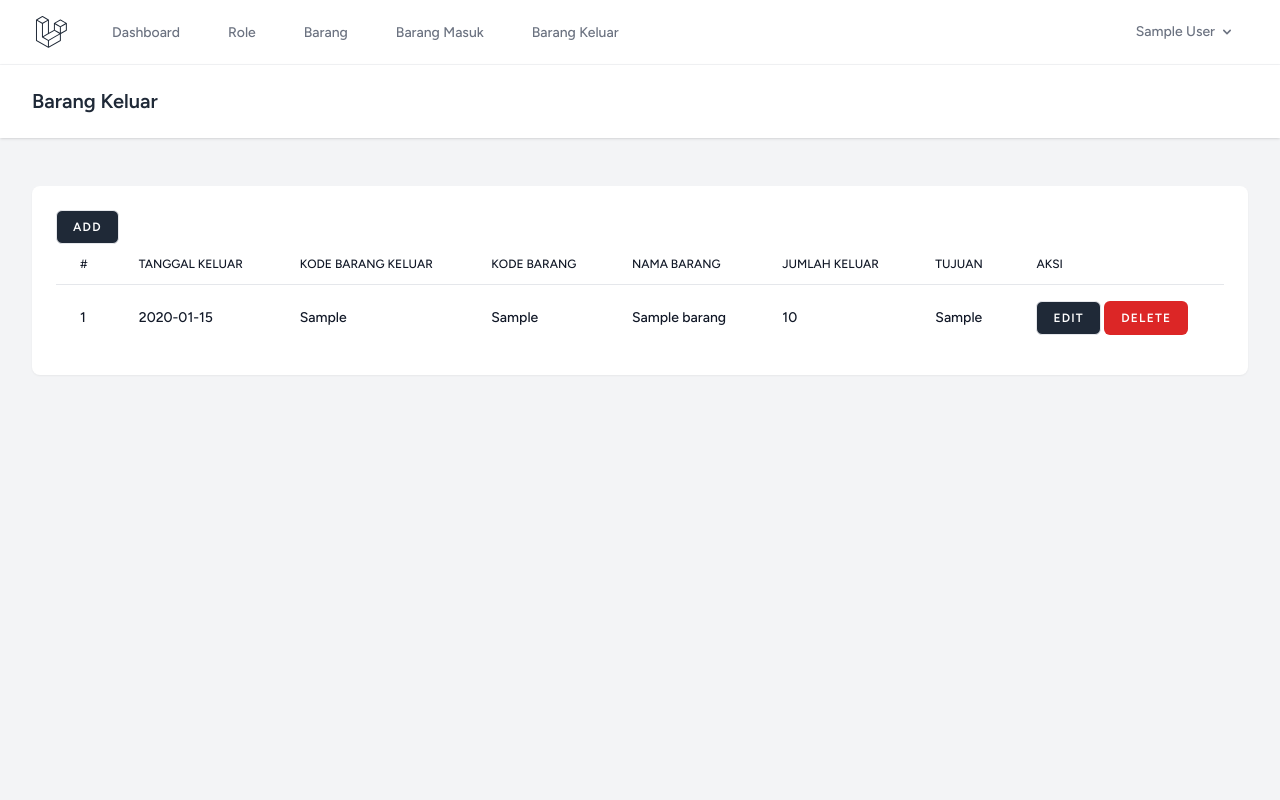
After one commit to Rizki5846/Project-MonitoringToko, a Laravel app: page /BarangKeluar in a window 1280 px wide. The commit adds this page. Run offline with Laravel 10, Linux system fonts and the light colour scheme; a user stored in the database is signed in; tables that the repository leaves empty hold one stand-in row (values such as "Sample post"); style sheets or scripts are compiled from the project's sources; some libraries are stand-ins or nearby versions.

Commit message:
Pembuatan halaman barang keluar dengan Managemend Crud nya dan Perbaikan pada halaman edit untuk barang masuk

```diff
--- /dev/null
+++ b/app/Http/Controllers/BarangKeluarController.php
@@ -0,0 +1,102 @@
+<?php
+
+namespace App\Http\Controllers;
+
+use App\Models\Barang;
+use App\Models\BarangKeluar;
+use Illuminate\Http\Request;
+
+class BarangKeluarController extends Controller
+{
+    public function index()
+    {
+        $data ['barang_keluar'] = BarangKeluar::all();
+        return view('BarangKeluar.index', $data);
+    }
+
+    public function create()
+    {
+        $data ['barangs'] = Barang::all();
+        return view('BarangKeluar.create' , $data);
+    }
+
+    public function store(Request $request)
+    {
+        // Validasi input sebelum disimpan
+        $validatedData = $request->validate([
+            'kode_barang' => 'required',
+            'jumlah_keluar' => 'required|integer',
+            'tujuan' => 'required',
+            'tgl_keluar' => 'required|date',
+            // Tambahkan aturan validasi lain jika diperlukan
+        ]);
+
+        // Membuat instance BarangMasuk
+        $barangKeluar = new BarangKeluar();
+        $barangKeluar->kode_barang = $request->kode_barang;
+        $barangKeluar->jumlah_keluar = $request->jumlah_keluar;
+        $barangKeluar->tujuan = $request->tujuan;
+        $barangKeluar->tgl_keluar = $request->tgl_keluar;
+        // Mengisi atribut lain jika ada
+
+        // Simpan data barang masuk ke dalam database
+        $barangKeluar->save();
+
+        // Redirect atau berikan respons berhasil jika penyimpanan berhasil
+        return redirect()->route('BarangKeluar')->with('success', 'Data barang keluar berhasil ditambahkan');
+    }
+
+
+    public function edit($id)
+        {
+            $barangKeluar = BarangKeluar::find($id);
+            $barangs = Barang::all();
+
+            return view('BarangKeluar.edit', compact('barangKeluar', 'barangs'));
+        }
+
+
+    public function update(Request $request, $id)
+    {
+        $validatedData = $request->validate([
+            'kode_barang' => 'required',
+            'jumlah_keluar' => 'required|integer',
+            'tujuan' => 'required',
+            'tgl_keluar' => 'required|date',
+            // Tambahkan aturan validasi lain jika diperlukan
+        ]);
+
+        $barangKeluar = BarangKeluar::find($id);
+        $barangKeluar->kode_barang = $request->kode_barang;
+        $barangKeluar->jumlah_keluar = $request->jumlah_keluar;
+        $barangKeluar->tujuan = $request->tujuan;
+        $barangKeluar->tgl_keluar = $request->tgl_keluar;
+        // Update atribut lain jika diperlukan
+
+        $barangKeluar->save();
+
+        return redirect()->route('BarangKeluar')->with('success', 'Data barang keluar berhasil diperbarui');
+    }
+
+    public function getNamaBarangByKodeBarang(Request $request)
+    {
+        $kodeBarang = $request->kode_barang;
+        $namaBarang = Barang::where('kode_barang', $kodeBarang)->value('nama_barang');
+
+        return response()->json(['nama_barang' => $namaBarang]);
+    }
+
+    public function destroy($id)
+    {
+        $barangkeluar = BarangKeluar::findOrFail($id);
+        $barangkeluar->delete();
+
+        $notification = array(
+            'message' => 'Data barang masuk berhasil dihapus',
+            'alert-type' => 'success'
+        );
+
+        return redirect()->route('BarangKeluar')->with($notification);
+    }
+
+}
--- a/app/Models/Barang.php
+++ b/app/Models/Barang.php
@@ -4,6 +4,7 @@ namespace App\Models;
 
 use Illuminate\Database\Eloquent\Factories\HasFactory;
 use Illuminate\Database\Eloquent\Model;
+use Illuminate\Support\Str;
 
 class Barang extends Model
 {
@@ -22,7 +23,7 @@ class Barang extends Model
                 $nextNumber = $lastNumber + 1;
                 $barang->kode_barang = 'BRG-' . str_pad($nextNumber, 4, '0', STR_PAD_LEFT);
             } else {
-                $barang->kode_barang = 'BRG-0001';
+                $barang->kode_barang = 'BRG-0001'; // Jika belum ada barang atau format tidak sesuai
             }
         });
     }
@@ -35,4 +36,11 @@ class Barang extends Model
     {
          return $this->hasMany(BarangMasuk::class, 'kode_barang', 'kode_barang');
     }
+    public function barangKeluar()
+    {
+         return $this->hasMany(BarangKeluar::class, 'kode_barang', 'kode_barang');
+    }
+
+
+
 }
--- /dev/null
+++ b/app/Models/BarangKeluar.php
@@ -0,0 +1,41 @@
+<?php
+
+namespace App\Models;
+
+use Illuminate\Database\Eloquent\Factories\HasFactory;
+use Illuminate\Database\Eloquent\Model;
+
+class BarangKeluar extends Model
+{
+    use HasFactory;
+    protected $table = 'barang_keluar'; // Sesuaikan dengan nama tabel yang ada di basis data
+    protected $fillable = [
+        'kode_barang',
+        'jumlah_keluar',
+        'tujuan',
+        'tgl_keluar'
+
+        // Atribut lain yang dapat diisi secara massal (fillable)
+    ];
+
+    public function barang()
+    {
+        return $this->belongsTo(Barang::class, 'kode_barang', 'kode_barang');
+    }
+    protected static function boot()
+    {
+        parent::boot();
+
+        static::creating(function ($barang_keluar) {
+            $lastBarangKeluar = static::orderBy('kode_barang_keluar', 'desc')->first(); // Ambil barang masuk terakhir berdasarkan id
+
+            if ($lastBarangKeluar) {
+                $lastNumber = intval(substr($lastBarangKeluar->kode_barang_keluar, 5));
+                $nextNumber = $lastNumber + 1;
+                $barang_keluar->kode_barang_keluar = 'BK-' . str_pad($nextNumber, 4, '0', STR_PAD_LEFT);
+            } else {
+                $barang_keluar->kode_barang_keluar = 'BK-0001'; // Jika belum ada barang masuk
+            }
+        });
+    }
+}
--- a/app/Models/BarangMasuk.php
+++ b/app/Models/BarangMasuk.php
@@ -1,13 +1,11 @@
 <?php
-
 namespace App\Models;
 
-use Illuminate\Database\Eloquent\Factories\HasFactory;
 use Illuminate\Database\Eloquent\Model;
+use Illuminate\Support\Str;
 
 class BarangMasuk extends Model
 {
-    use HasFactory;
     protected $table = 'barang_masuk'; // Sesuaikan dengan nama tabel yang ada di basis data
     protected $fillable = [
         'kode_barang',
@@ -21,7 +19,6 @@ class BarangMasuk extends Model
     {
         return $this->belongsTo(Barang::class, 'kode_barang', 'kode_barang');
     }
-
     protected static function boot()
     {
         parent::boot();
@@ -38,4 +35,5 @@ class BarangMasuk extends Model
             }
         });
     }
+
 }
--- /dev/null
+++ b/resources/views/BarangKeluar/index.blade.php
@@ -0,0 +1,73 @@
+<x-app-layout>
+    <x-slot name="header">
+        <h2 class="font-semibold text-xl text-gray-800 leading-tight">
+            {{ __('Barang Keluar') }}
+        </h2>
+    </x-slot>
+
+    <div class="py-12">
+        <div class="max-w-7xl mx-auto sm:px-6 lg:px-8">
+            <div class="bg-white overflow-hidden shadow-sm sm:rounded-lg">
+                <div class="p-6 text-gray-900">
+                    <x-primary-button tag="a" href="{{route('BarangKeluar.create')}}">Add</x-primary-button>
+                    <x-table>
+                        <x-slot name="header">
+                            <tr>
+                                <th>#</th>
+                                <th>Tanggal Keluar</th>
+                                <th>Kode Barang Keluar</th>
+                                <th>Kode Barang</th>
+                                <th>Nama Barang</th>
+                                <th>Jumlah keluar</th>
+                                <th>Tujuan</th>
+                                <th>Aksi</th>
+                            </tr>
+                        </x-slot>
+                        @php $num=1; @endphp
+                        @foreach($barang_keluar as $barangkeluar)
+                        <tr>
+                            <td>{{ $num++ }}</td>
+                            <td>{{ $barangkeluar->tgl_keluar }}</td>
+                            <td>{{ $barangkeluar->kode_barang_keluar }}</td>
+                            <td>{{ $barangkeluar->kode_barang }}</td>
+                            <td>{{ $barangkeluar->barang->nama_barang }}</td>
+                            <td>{{ $barangkeluar->jumlah_keluar }}</td>
+                            <td>{{ $barangkeluar->tujuan }}</td>
+                            <td>
+
+                                <x-primary-button tag="a" href="{{route('BarangKeluar.edit', $barangkeluar->id)}}">Edit</x-primary-button>
+
+                                <x-danger-button x-data=""
+                                x-on:click.prevent="$dispatch('open-modal', 'confirm-book-deletion')"
+                                x-on:click="$dispatch('set-action', '{{ route('BarangKeluar.destroy', $barangkeluar->id) }}')">
+                                {{ __('Delete') }}
+                            </x-danger-button>
+                            </td>
+                        </tr>
+                        @endforeach
+                    </x-table>
+                    <x-modal name="confirm-book-deletion" focusable maxWidth="xl">
+                        <form method="post" x-bind:action="action" class="p-6">
+                            @csrf
+                            @method('delete')
+                            <h2 class="text-lg font-medium text-gray-900 dark:text-gray-100">
+                                {{ __('Apakah anda yakin akan menghapus data?') }}
+                            </h2>
+                            <p class="mt-1 text-sm text-gray-600 dark:text-gray-400">
+                                {{ __('Setelah proses dilaksanakan. Data akan dihilangkan secara permanen.') }}
+                            </p>
+                            <div class="mt-6 flex justify-end">
+                                <x-secondary-button x-on:click="$dispatch('close')">
+                                    {{ __('Cancel') }}
+                                </x-secondary-button>
+                                <x-danger-button class="ml-3">
+                                    {{ __('Delete!!!') }}
+                                </x-danger-button>
+                            </div>
+                        </form>
+                    </x-modal>
+                </div>
+            </div>
+        </div>
+    </div>
+</x-app-layout>
--- a/resources/views/BarangMasuk/edit.blade.php
+++ b/resources/views/BarangMasuk/edit.blade.php
@@ -20,7 +20,7 @@
 
                         <div class="max-w-xl">
                             <x-input-label for="nama_barang" value="Nama Barang" />
-                            <x-text-input id="nama_barang" type="text" name="nama_barang" class="mt-1 block w-full" value="{{ $barangMasuk->nama_barang }}" readonly />
+                            <x-text-input id="nama_barang" type="text" name="nama_barang" class="mt-1 block w-full" value="{{ $barangMasuk->barang->nama_barang }}" readonly />
                         </div>
                         <div class="max-w-xl">
                             <x-input-label for="tgl_masuk" value="Tanggal Masuk" />
--- a/resources/views/layouts/navigation.blade.php
+++ b/resources/views/layouts/navigation.blade.php
@@ -31,6 +31,11 @@
                 <div class="hidden space-x-8 sm:-my-px sm:ms-10 sm:flex">
                     <x-nav-link :href="route('BarangMasuk')" :active="request()->routeIs('BarangMasuk.create')">
                         {{ __('Barang Masuk') }}
+                    </x-nav-link>
+                </div>
+                <div class="hidden space-x-8 sm:-my-px sm:ms-10 sm:flex">
+                    <x-nav-link :href="route('BarangKeluar')" :active="request()->routeIs('BarangKeluar.create')">
+                        {{ __('Barang Keluar') }}
                     </x-nav-link>
                 </div>
             </div>
--- a/routes/web.php
+++ b/routes/web.php
@@ -1,6 +1,7 @@
 <?php
 
 use App\Http\Controllers\BarangController;
+use App\Http\Controllers\BarangKeluarController;
 use App\Http\Controllers\BarangMasukController;
 use App\Http\Controllers\ProfileController;
 use Illuminate\Support\Facades\Route;
@@ -54,4 +55,14 @@ Route::middleware('auth')->group(function () {
     Route::get('/get-nama-barang', [BarangMasukController::class, 'getNamaBarangByKodeBarang']);
 });
 
+Route::middleware('auth')->group(function () {
+    Route::get('/BarangKeluar', [BarangKeluarController::class, 'index'])->name('BarangKeluar');
+    Route::get('/BarangKeluar/create', [BarangKeluarController::class, 'create'])->name('BarangKeluar.create');
+    Route::post('/BarangKeluar', [BarangKeluarController::class, 'store'])->name('BarangKeluar.store');
+    Route::delete('/BarangKeluar/{id}', [BarangKeluarController::class, 'destroy'])->name('BarangKeluar.destroy');
+    Route::get('/BarangKeluar/{id}/edit',[BarangKeluarController::class, 'edit'])->name('BarangKeluar.edit');
+    Route::match(['put', 'patch'], '/BarangKeluar/{id}',[BarangKeluarController::class, 'update'])->name('BarangKeluar.update');
+    Route::get('/get-nama-barang', [BarangKeluarController::class, 'getNamaBarangByKodeBarang']);
+});
+
 require __DIR__.'/auth.php';
```
Also changed, not shown: resources/views/BarangKeluar/create.blade.php (added, +74 -0 lines), resources/views/BarangKeluar/edit.blade.php (added, +48 -0 lines).
